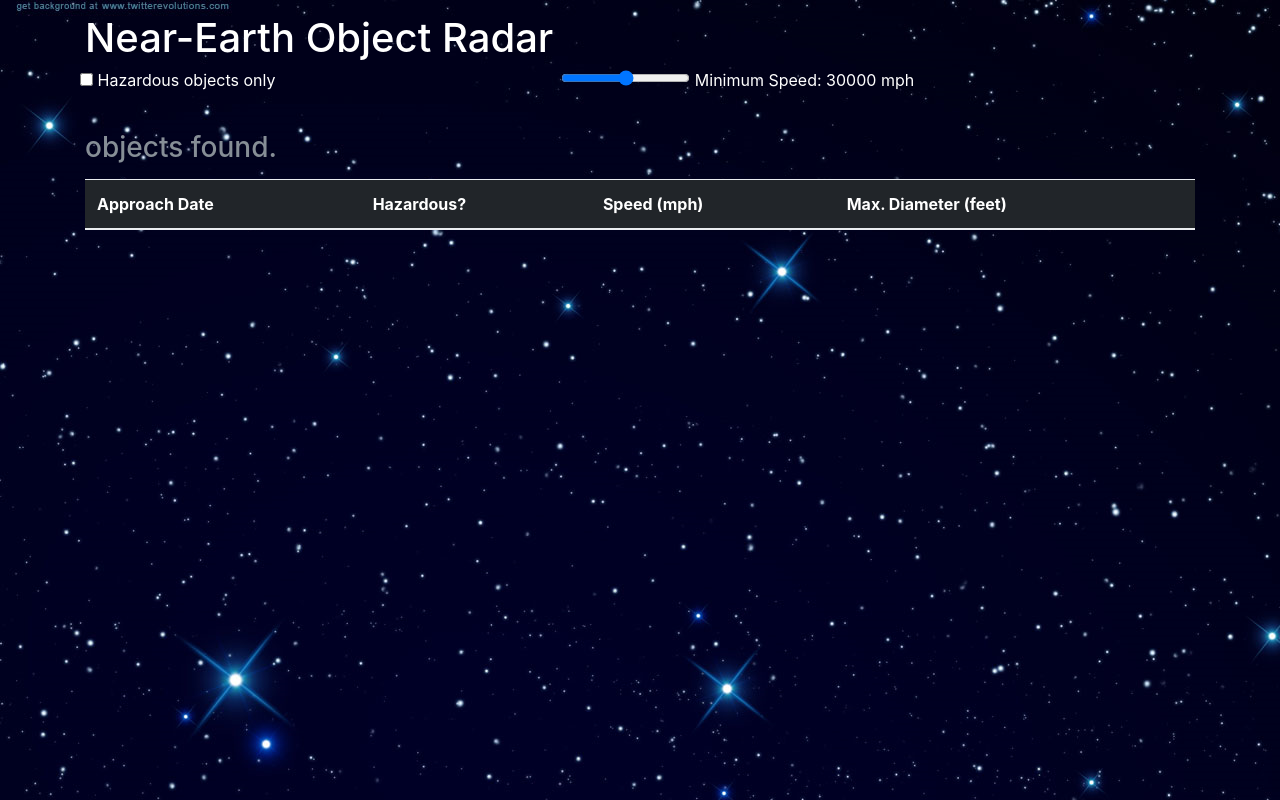
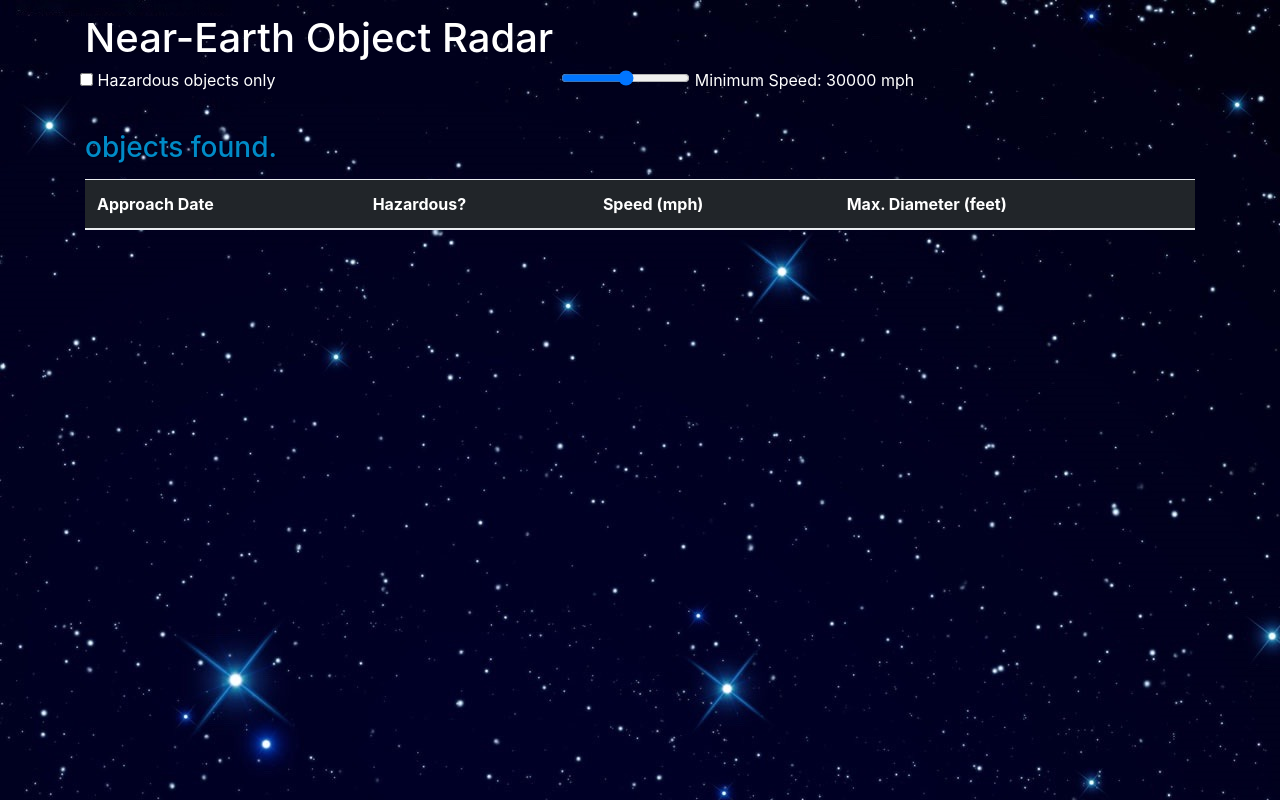
Before and after one commit to coxas/neo-radar, a plain HTML site: page index.html in a window 1280 px wide. Drawn offline with nearby package versions, Linux system fonts and the light colour scheme; no server answers.

Commit message:
text color change

```diff
--- a/index.html
+++ b/index.html
@@ -41,7 +41,7 @@
 
       <div class="row white">
         <div class="col-sm-12 mt-3">
-          <h3 class="text-secondary mb-3"><span id="neocount"></span> objects found.</h3>
+          <h3 class="mb-3 blue"><span id="neocount"></span> objects found.</h3>
           <table id="table" class="table table-responsive table-striped">
             <thead class="thead-inverse">
               <tr>
--- a/nasa.css
+++ b/nasa.css
@@ -1,5 +1,5 @@
 body {
-    background-image: url("space.png");
+    background-image: url("space.jpg");
 }
 
 .highlight {
@@ -8,3 +8,6 @@
 .white {
     color: white;
 }
+.blue {
+    color: #008bc7;
+}
```
Also changed, not shown: space.jpg (added), space.png (deleted).
